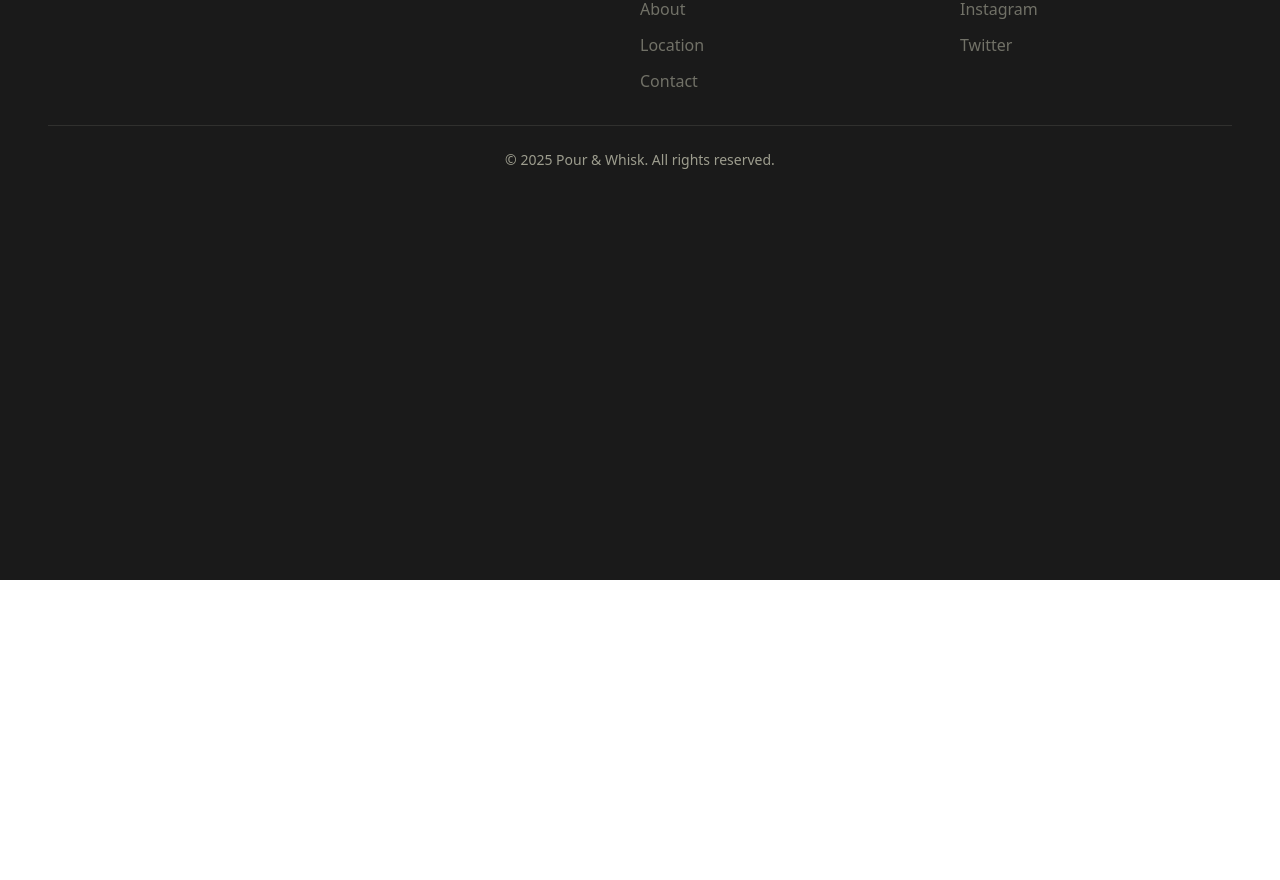
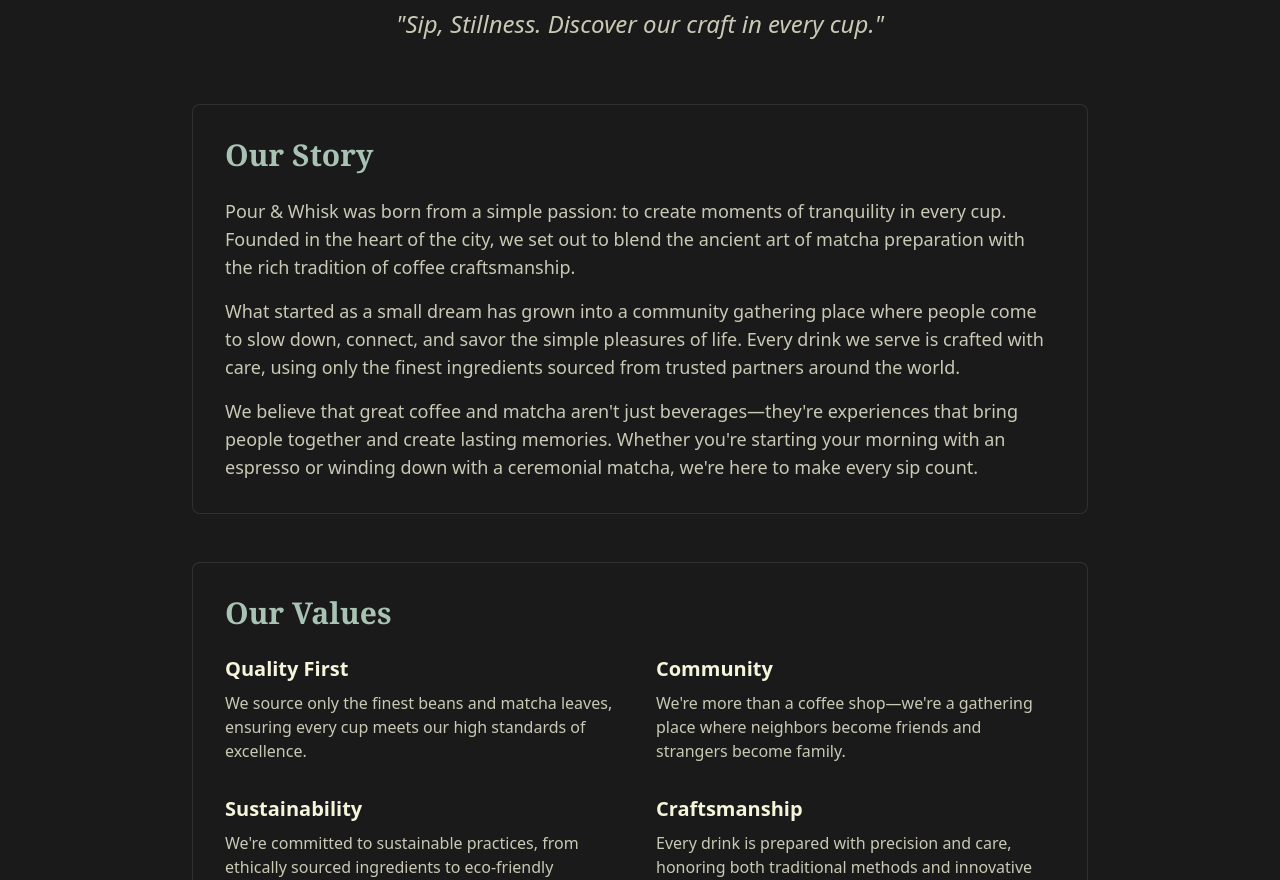
Before and after one commit to Kathp21/pour-and-whisk, a React (Vite) app: page /about in a window 1280 px wide. Shown: the part 220-1100 px from the top of the page. Before the commit the page ends 800 px from the top, so only its background shows below. Built offline with nearby package versions, Linux system fonts and the light colour scheme.

Commit message:
About page

```diff
--- a/src/App.tsx
+++ b/src/App.tsx
@@ -7,6 +7,7 @@ import DrinkCustomizePage from './pages/DrinkCustomizePage'
 import CartPage from './pages/CartPage'
 import CheckoutPage from './pages/CheckoutPage'
 import OrderConfirmationPage from './pages/OrderConfirmationPage'
+import AboutPage from './pages/AboutPage'
 import Footer from './components/Footer'
 
 function App() {
@@ -22,6 +23,7 @@ function App() {
             <Route path="/cart" element={<CartPage />} />
             <Route path="/checkout" element={<CheckoutPage />} />
             <Route path="/order-confirmation" element={<OrderConfirmationPage />} />
+            <Route path="/about" element={<AboutPage />} />
           </Routes>
           <Footer />
         </div>
--- a/src/components/Navbar.tsx
+++ b/src/components/Navbar.tsx
@@ -3,10 +3,10 @@ import { Link } from 'react-router-dom'
 import { useCart } from '../contexts/CartContext'
 
 const navLinks = [
-  { name: 'Home', href: '/' },
-  { name: 'Menu', href: '/menu' },
-  { name: 'About', href: '/about' },
-  { name: 'Contact', href: '.contact' },
+  { name: 'Home', path: '/' },
+  { name: 'Menu', path: '/menu' },
+  { name: 'About', path: '/about' },
+  { name: 'Contact', path: '/contact' },
 ]
 
 export default function Navbar() {
@@ -17,22 +17,20 @@ export default function Navbar() {
   return (
     <nav className="w-full px-6 py-4 md:px-12 bg-background-dark shadow-sm sticky top-0 z-50">
       <div className="max-w-7xl mx-auto flex items-center justify-between">
-        <a href='/' className="text-xl md:text-3xl font-serif font-bold text-text-light">
-          <span className="text-text-light">
-            Pour & Whisk
-          </span>
-        </a>
+        <Link to="/" className="text-xl md:text-3xl font-serif font-bold text-text-light">
+          Pour & Whisk
+        </Link>
 
         {/* Desktop Navigation */}
         <div className="hidden md:flex items-center space-x-8">
           {navLinks.map((link) => (
-            <a
+            <Link
               key={link.name}
-              href={link.href}
+              to={link.path}
               className="text-text-light hover:text-white font-medium transition-colors"
             >
               {link.name}
-            </a>
+            </Link>
           ))}
 
           {/* Desktop Cart Icon */}
@@ -48,11 +46,9 @@ export default function Navbar() {
           </Link>
 
           {/* Desktop Order Now Button */}
-          <a href='/menu' className="bg-button-primary hover:bg-button-primary/90 text-text-light font-semibold py-2 px-6 rounded-lg text-sm transition-colors duration-200">
-            <span className="text-text-light">
-              Order Now
-            </span>
-          </a>
+          <Link to="/menu" className="bg-button-primary hover:bg-button-primary/90 text-text-light font-semibold py-2 px-6 rounded-lg text-sm transition-colors duration-200">
+            Order Now
+          </Link>
         </div>
 
         {/* Mobile Cart and Burger */}
@@ -104,24 +100,25 @@ export default function Navbar() {
       >
         <div className="px-2 pt-2 pb-4 space-y-2">
           {navLinks.map((link) => (
-            <a
+            <Link
               key={link.name}
-              href={link.href}
+              to={link.path}
               onClick={() => setIsMenuOpen(false)}
               className="block px-4 py-2 text-text-light hover:bg-white/10 rounded-md font-medium transition-colors"
             >
               {link.name}
-            </a>
+            </Link>
           ))}
 
           {/* Mobile Order Now Button */}
           <div className="pt-2 px-2">
-            <a
-              href='/menu'
-              className="w-full bg-button-primary hover:bg-button-primary/90 text-text-light font-semibold py-3 px-6 rounded-lg text-base transition-colors duration-200"
+            <Link
+              to="/menu"
+              onClick={() => setIsMenuOpen(false)}
+              className="w-full bg-button-primary hover:bg-button-primary/90 text-text-light font-semibold py-3 px-6 rounded-lg text-base transition-colors duration-200 block text-center"
             >
               Order Now
-            </a>
+            </Link>
           </div>
         </div>
       </div>
--- /dev/null
+++ b/src/pages/AboutPage.tsx
@@ -0,0 +1,140 @@
+export default function AboutPage() {
+  return (
+    <div className="min-h-screen py-12 md:py-20 px-6 md:px-12">
+      <div className="max-w-4xl mx-auto">
+        {/* Header */}
+        <div className="text-center mb-12 md:mb-16">
+          <h1 className="text-4xl md:text-5xl lg:text-6xl font-serif font-bold text-text-light mb-4">
+            About Pour & Whisk
+          </h1>
+          <p className="text-xl md:text-2xl text-text-light/80 italic">
+            "Sip, Stillness. Discover our craft in every cup."
+          </p>
+        </div>
+
+        {/* Main Content */}
+        <div className="space-y-8 md:space-y-12">
+          {/* Our Story Section */}
+          <section className="bg-background-dark/50 rounded-lg p-6 md:p-8 border border-text-light/10">
+            <h2 className="text-2xl md:text-3xl font-serif font-bold text-favorites mb-4 md:mb-6">
+              Our Story
+            </h2>
+            <div className="space-y-4 text-text-light/80 text-base md:text-lg leading-relaxed">
+              <p>
+                Pour & Whisk was born from a simple passion: to create moments of tranquility in every cup.
+                Founded in the heart of the city, we set out to blend the ancient art of matcha preparation
+                with the rich tradition of coffee craftsmanship.
+              </p>
+              <p>
+                What started as a small dream has grown into a community gathering place where people come
+                to slow down, connect, and savor the simple pleasures of life. Every drink we serve is
+                crafted with care, using only the finest ingredients sourced from trusted partners around the world.
+              </p>
+              <p>
+                We believe that great coffee and matcha aren't just beverages—they're experiences that bring
+                people together and create lasting memories. Whether you're starting your morning with an
+                espresso or winding down with a ceremonial matcha, we're here to make every sip count.
+              </p>
+            </div>
+          </section>
+
+          {/* Our Values Section */}
+          <section className="bg-background-dark/50 rounded-lg p-6 md:p-8 border border-text-light/10">
+            <h2 className="text-2xl md:text-3xl font-serif font-bold text-favorites mb-4 md:mb-6">
+              Our Values
+            </h2>
+            <div className="grid grid-cols-1 md:grid-cols-2 gap-6 md:gap-8">
+              <div>
+                <h3 className="text-xl font-bold text-text-light mb-2">Quality First</h3>
+                <p className="text-text-light/80">
+                  We source only the finest beans and matcha leaves, ensuring every cup meets our
+                  high standards of excellence.
+                </p>
+              </div>
+              <div>
+                <h3 className="text-xl font-bold text-text-light mb-2">Community</h3>
+                <p className="text-text-light/80">
+                  We're more than a coffee shop—we're a gathering place where neighbors become friends
+                  and strangers become family.
+                </p>
+              </div>
+              <div>
+                <h3 className="text-xl font-bold text-text-light mb-2">Sustainability</h3>
+                <p className="text-text-light/80">
+                  We're committed to sustainable practices, from ethically sourced ingredients to
+                  eco-friendly packaging.
+                </p>
+              </div>
+              <div>
+                <h3 className="text-xl font-bold text-text-light mb-2">Craftsmanship</h3>
+                <p className="text-text-light/80">
+                  Every drink is prepared with precision and care, honoring both traditional methods
+                  and innovative techniques.
+                </p>
+              </div>
+            </div>
+          </section>
+
+          {/* Meet the Team Section */}
+          <section className="bg-background-dark/50 rounded-lg p-6 md:p-8 border border-text-light/10">
+            <h2 className="text-2xl md:text-3xl font-serif font-bold text-favorites mb-4 md:mb-6">
+              Meet the Team
+            </h2>
+            <div className="grid grid-cols-1 md:grid-cols-3 gap-6 md:gap-8">
+              <div className="text-center">
+                <div className="w-24 h-24 bg-favorites/20 rounded-full mx-auto mb-4 flex items-center justify-center">
+                  <svg className="w-12 h-12 text-favorites" fill="none" stroke="currentColor" viewBox="0 0 24 24">
+                    <path strokeLinecap="round" strokeLinejoin="round" strokeWidth={2} d="M16 7a4 4 0 11-8 0 4 4 0 018 0zM12 14a7 7 0 00-7 7h14a7 7 0 00-7-7z" />
+                  </svg>
+                </div>
+                <h3 className="text-lg font-bold text-text-light mb-1">Founder</h3>
+                <p className="text-text-light/60 text-sm">Passionate about bringing people together through great coffee</p>
+              </div>
+              <div className="text-center">
+                <div className="w-24 h-24 bg-favorites/20 rounded-full mx-auto mb-4 flex items-center justify-center">
+                  <svg className="w-12 h-12 text-favorites" fill="none" stroke="currentColor" viewBox="0 0 24 24">
+                    <path strokeLinecap="round" strokeLinejoin="round" strokeWidth={2} d="M16 7a4 4 0 11-8 0 4 4 0 018 0zM12 14a7 7 0 00-7 7h14a7 7 0 00-7-7z" />
+                  </svg>
+                </div>
+                <h3 className="text-lg font-bold text-text-light mb-1">Head Barista</h3>
+                <p className="text-text-light/60 text-sm">Master of the art of espresso and matcha preparation</p>
+              </div>
+              <div className="text-center">
+                <div className="w-24 h-24 bg-favorites/20 rounded-full mx-auto mb-4 flex items-center justify-center">
+                  <svg className="w-12 h-12 text-favorites" fill="none" stroke="currentColor" viewBox="0 0 24 24">
+                    <path strokeLinecap="round" strokeLinejoin="round" strokeWidth={2} d="M16 7a4 4 0 11-8 0 4 4 0 018 0zM12 14a7 7 0 00-7 7h14a7 7 0 00-7-7z" />
+                  </svg>
+                </div>
+                <h3 className="text-lg font-bold text-text-light mb-1">Pastry Chef</h3>
+                <p className="text-text-light/60 text-sm">Creating delicious treats to complement your favorite drinks</p>
+              </div>
+            </div>
+          </section>
+
+          {/* Visit Us Section */}
+          <section className="bg-background-dark/50 rounded-lg p-6 md:p-8 border border-text-light/10">
+            <h2 className="text-2xl md:text-3xl font-serif font-bold text-favorites mb-4 md:mb-6">
+              Visit Us
+            </h2>
+            <div className="grid grid-cols-1 md:grid-cols-2 gap-6">
+              <div>
+                <h3 className="text-lg font-bold text-text-light mb-2">Location</h3>
+                <p className="text-text-light/80">
+                  123 Coffee Street<br />
+                  San Francisco, CA 94102
+                </p>
+              </div>
+              <div>
+                <h3 className="text-lg font-bold text-text-light mb-2">Hours</h3>
+                <p className="text-text-light/80">
+                  Mon - Fri: 7:00 AM - 7:00 PM<br />
+                  Sat - Sun: 8:00 AM - 8:00 PM
+                </p>
+              </div>
+            </div>
+          </section>
+        </div>
+      </div>
+    </div>
+  )
+}
--- a/src/pages/HomePage.tsx
+++ b/src/pages/HomePage.tsx
@@ -137,7 +137,7 @@ export default function HomePage() {
       </section>
 
       {/* Visit Us Section */}
-      <section className="py-12 md:py-20 px-6 md:px-12 bg-background-dark">
+      <section className="pb-12 md:pb-20 px-6 md:px-12 bg-background-dark">
         <div className="max-w-7xl mx-auto">
           <h3 className="text-3xl md:text-4xl font-serif font-bold text-favorites text-center mb-8 md:mb-12">
             Visit Us
```
